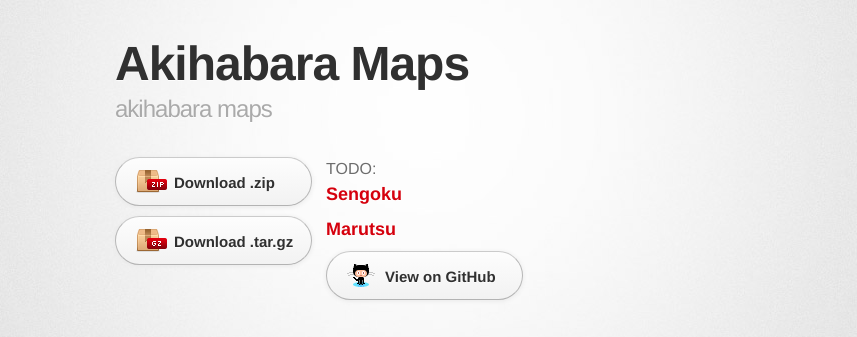
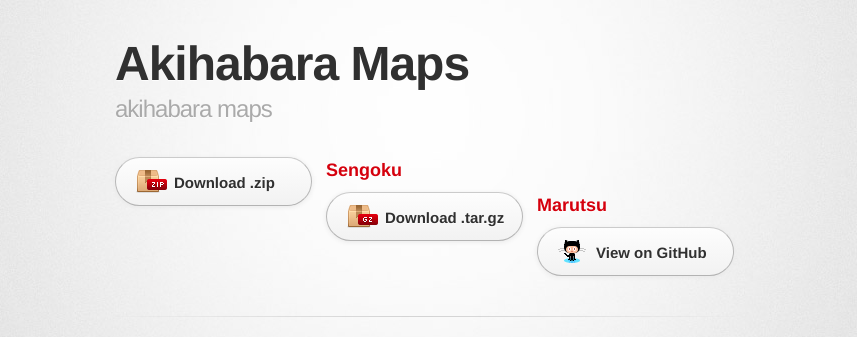
Before and after one commit to DaikiMaekawa/akihabara_map, a plain HTML site: page index.html in a window 1280 px wide. Shown: the top 337 px of the page, without its empty margins (215-1072 px from the left). Drawn offline with Linux system fonts and the light colour scheme; a web font is replaced by a local one.

Commit message:
Update index.html

```diff
--- a/index.html
+++ b/index.html
@@ -23,7 +23,6 @@
         </header>
 
         <section id="downloads" class="clearfix">
-          TODO:
           <h3Akizuki Denshi</h3>
           <a href="https://github.com/DaikiMaekawa/akihabara_maps/zipball/master" id="download-zip" class="button"><span>Download .zip</span></a>
           <h3>Sengoku</h3>
```
